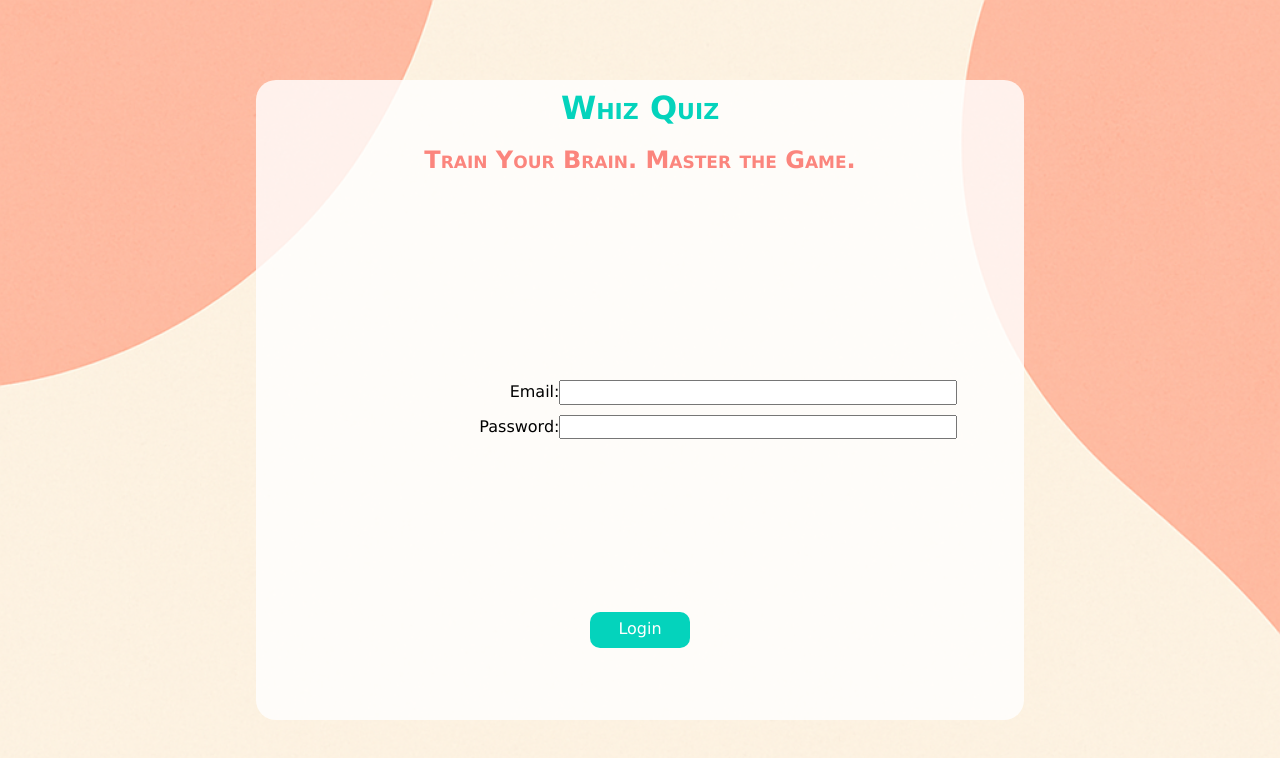
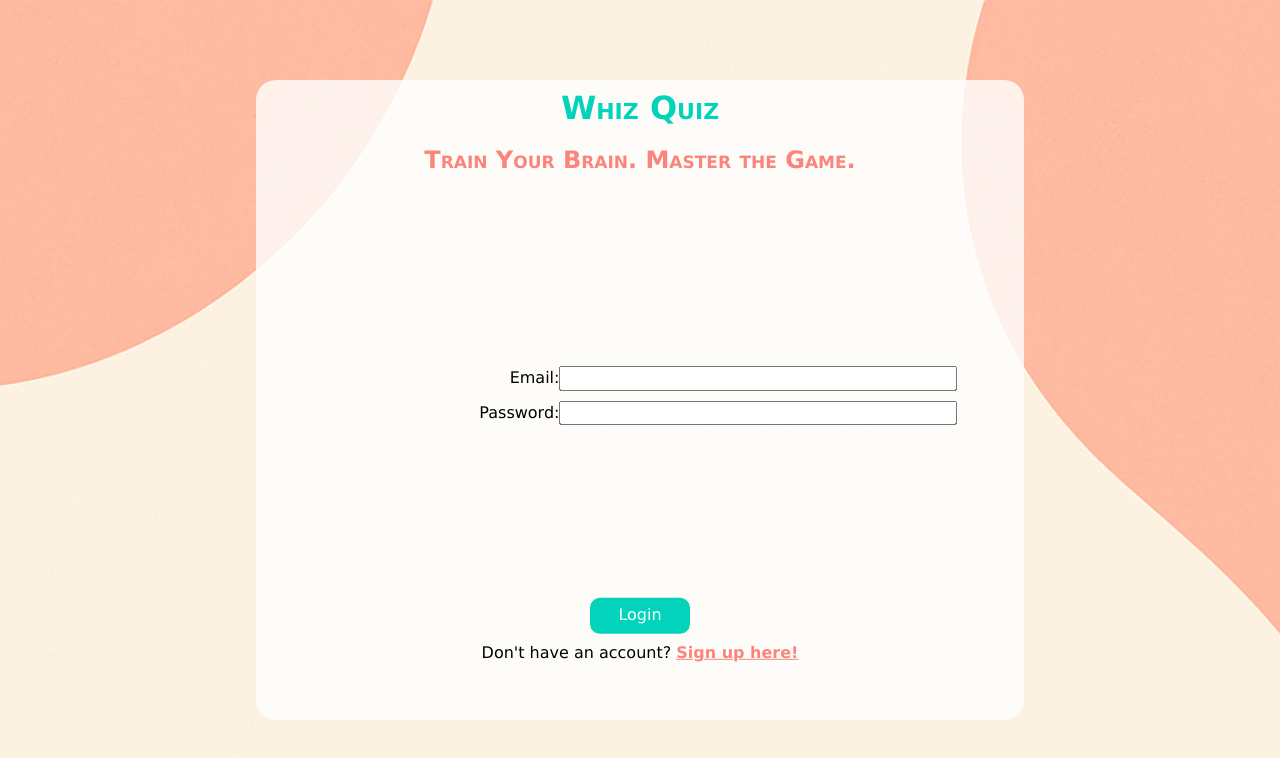
Before and after one commit to JSeaton-SKPolyTech/WhizQuiz, a React (Vite) app: page / in a window 1280 px wide. Shown: the top 758 px of the page. Built offline with nearby package versions, Linux system fonts and the light colour scheme; no server answers.

Commit message:
added sign up back end

```diff
--- a/src/API/init.js
+++ b/src/API/init.js
@@ -1,6 +1,6 @@
-// import { createClient } from '@supabase/supabase-js';
+import { createClient } from '@supabase/supabase-js';
 
-// // Create a single supabase client for interacting with your database
-// const supabase = createClient(import.meta.env.VITE_SUPABASE_URL, import.meta.env.VITE_SUPABASE_KEY);
+// Create a single supabase client for interacting with your database
+const supabase = createClient(import.meta.env.VITE_SUPABASE_URL, import.meta.env.VITE_SUPABASE_KEY);
 
-// export default supabase;
+export default supabase;
--- a/src/css/styles/base-style.css
+++ b/src/css/styles/base-style.css
@@ -51,6 +51,7 @@ input[type='button'] {
 }
 input[type='button']:hover{
 	color: #FEE900;
+	cursor: pointer;
 }
 input[type='button']:active{
 	background-color: #008676;
--- a/src/css/styles/login-view.css
+++ b/src/css/styles/login-view.css
@@ -18,6 +18,19 @@
 	margin-bottom: 25%;
 }
 
+.sign-up-text {
+	text-align: center;
+}
+.sign-up-text > span {
+	color: #fb857d;
+	font-weight: 700;
+	text-decoration: underline;
+}
+.sign-up-text > span:hover {
+	color: #FECCC8;
+	cursor: pointer;
+}
+
 @media screen and (max-width: 1500px) {
 	.login-image-div {
 		display: none;
--- a/src/views/LoginPage.jsx
+++ b/src/views/LoginPage.jsx
@@ -1,11 +1,37 @@
 import { useState } from "react";
 
+import supabase from '../API/init';
 import loginImage from '../assets/login-image.png';
 import { LabelledInput, Button } from "../components";
+import { useNavigate } from "react-router-dom";
 
 function LoginPage() {
 	const [userEmail, setUserEmail] = useState("");
 	const [userPassword, setUserPassword] = useState("");
+	const [isLogin, setIsLogin] = useState(true);
+	const navigate = useNavigate();
+
+	async function signUp(){
+		const {data, error} = await supabase.auth.signUp({
+			email: userEmail,
+			password: userPassword
+		});
+		if(!error){
+			const response = await supabase.from('user').insert({user_id: data.user.id, role: 'teacher'});
+			if(!response.error){
+				sessionStorage.setItem('loggedIn', true);
+				navigate('/dashboard');
+			}else{
+				console.log(e);
+			}
+		}else{
+			alert(error);
+		}
+	}
+
+	function login(){
+
+	}
 
     return (
 		<div className="login-overlay">
@@ -30,7 +56,15 @@ function LoginPage() {
 								state={userPassword}
 							/>
 						</div>
-						<Button buttonText="Login" />
+						{isLogin ?
+							<>
+								<Button buttonText="Login" onClickFunc={login} />
+								<p className="sign-up-text">Don't have an account? <span onClick={()=>{setIsLogin(false)}}>Sign up here!</span></p>
+							</>
+						:
+							<Button buttonText="Sign Up" onClickFunc={signUp} />
+						}
+
 					</div>
 				</div>
 			</div>
```
